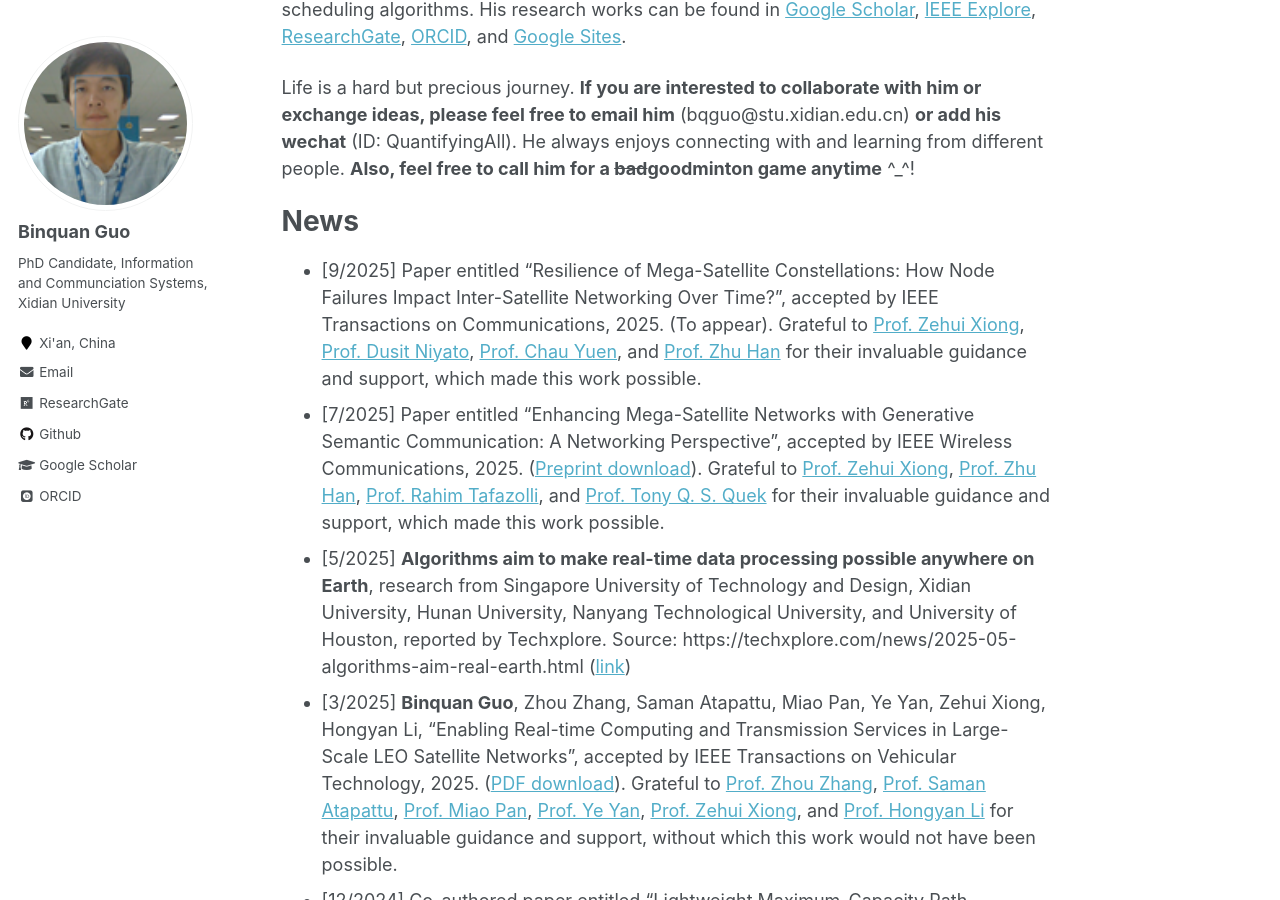
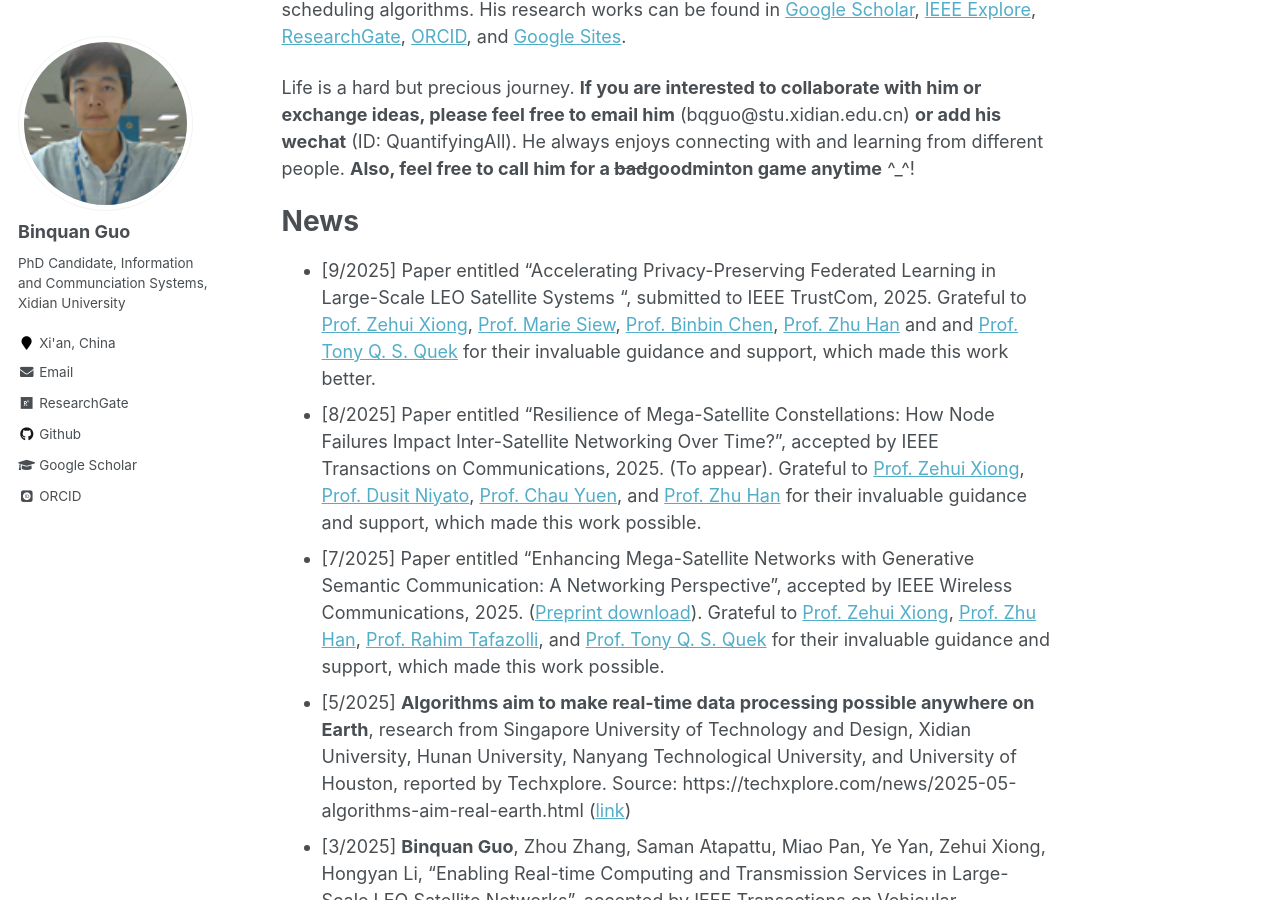
Before and after one commit to wilixx/wilixx.github.io, a Jekyll site: the page built from _pages/about.md, in a window 1280 px wide and 900 px high, scrolled down 461 px. Built offline with Jekyll 4.4.1, drawn with Linux system fonts in a browser that asks for light colours; some web fonts are replaced.

Commit message:
Update about.md

```diff
--- a/_pages/about.md
+++ b/_pages/about.md
@@ -15,7 +15,8 @@ Life is a hard but precious journey. **If you are interested to collaborate with
 
 News
 ======
-* [9/2025] Paper entitled "Resilience of Mega-Satellite Constellations: How Node Failures Impact Inter-Satellite Networking Over Time?", accepted by IEEE Transactions on Communications, 2025. (To appear). Grateful to [Prof. Zehui Xiong](https://sites.google.com/view/zehuixiong), [Prof. Dusit Niyato](https://ieeexplore.ieee.org/author/37296968900), [Prof. Chau Yuen](https://ieeexplore.ieee.org/author/37273147100), and [Prof. Zhu Han](https://ieeexplore.ieee.org/author/37278605300) for their invaluable guidance and support, which made this work possible.
+* [9/2025] Paper entitled "Accelerating Privacy-Preserving Federated Learning in Large-Scale LEO Satellite Systems ", submitted to IEEE TrustCom, 2025. Grateful to [Prof. Zehui Xiong](https://sites.google.com/view/zehuixiong), [Prof. Marie Siew](https://ieeexplore.ieee.org/author/37086863656), [Prof. Binbin Chen](https://ieeexplore.ieee.org/author/37086119647), [Prof. Zhu Han](https://ieeexplore.ieee.org/author/37278605300) and and [Prof. Tony Q. S. Quek](https://ieeexplore.ieee.org/author/37266597300) for their invaluable guidance and support, which made this work better.
+* [8/2025] Paper entitled "Resilience of Mega-Satellite Constellations: How Node Failures Impact Inter-Satellite Networking Over Time?", accepted by IEEE Transactions on Communications, 2025. (To appear). Grateful to [Prof. Zehui Xiong](https://sites.google.com/view/zehuixiong), [Prof. Dusit Niyato](https://ieeexplore.ieee.org/author/37296968900), [Prof. Chau Yuen](https://ieeexplore.ieee.org/author/37273147100), and [Prof. Zhu Han](https://ieeexplore.ieee.org/author/37278605300) for their invaluable guidance and support, which made this work possible.
 * [7/2025] Paper entitled "Enhancing Mega-Satellite Networks with Generative Semantic Communication: A Networking Perspective", accepted by IEEE Wireless Communications, 2025. ([Preprint download](https://arxiv.org/abs/2508.07573)). Grateful to [Prof. Zehui Xiong](https://sites.google.com/view/zehuixiong), [Prof. Zhu Han](https://ieeexplore.ieee.org/author/37278605300), [Prof. Rahim Tafazolli](https://ieeexplore.ieee.org/author/37280285600), and [Prof. Tony Q. S. Quek](https://ieeexplore.ieee.org/author/37266597300) for their invaluable guidance and support, which made this work possible.
 * [5/2025] **Algorithms aim to make real-time data processing possible anywhere on Earth**, research from Singapore University of Technology and Design, Xidian University, Hunan University, Nanyang
 Technological University, and University of Houston, reported by Techxplore. Source: https://techxplore.com/news/2025-05-algorithms-aim-real-earth.html ([link](https://techxplore.com/news/2025-05-algorithms-aim-real-earth.html))
```
